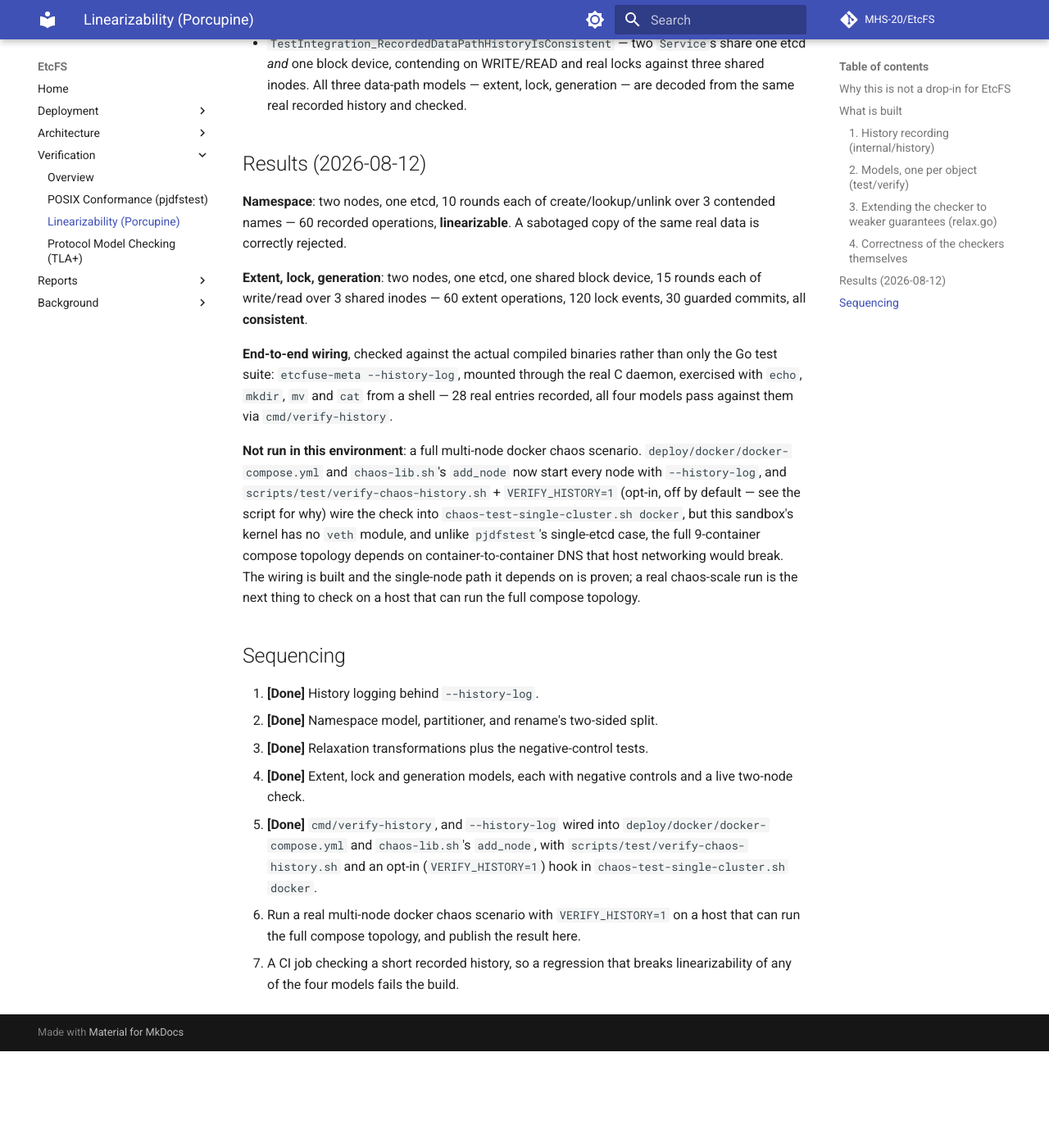
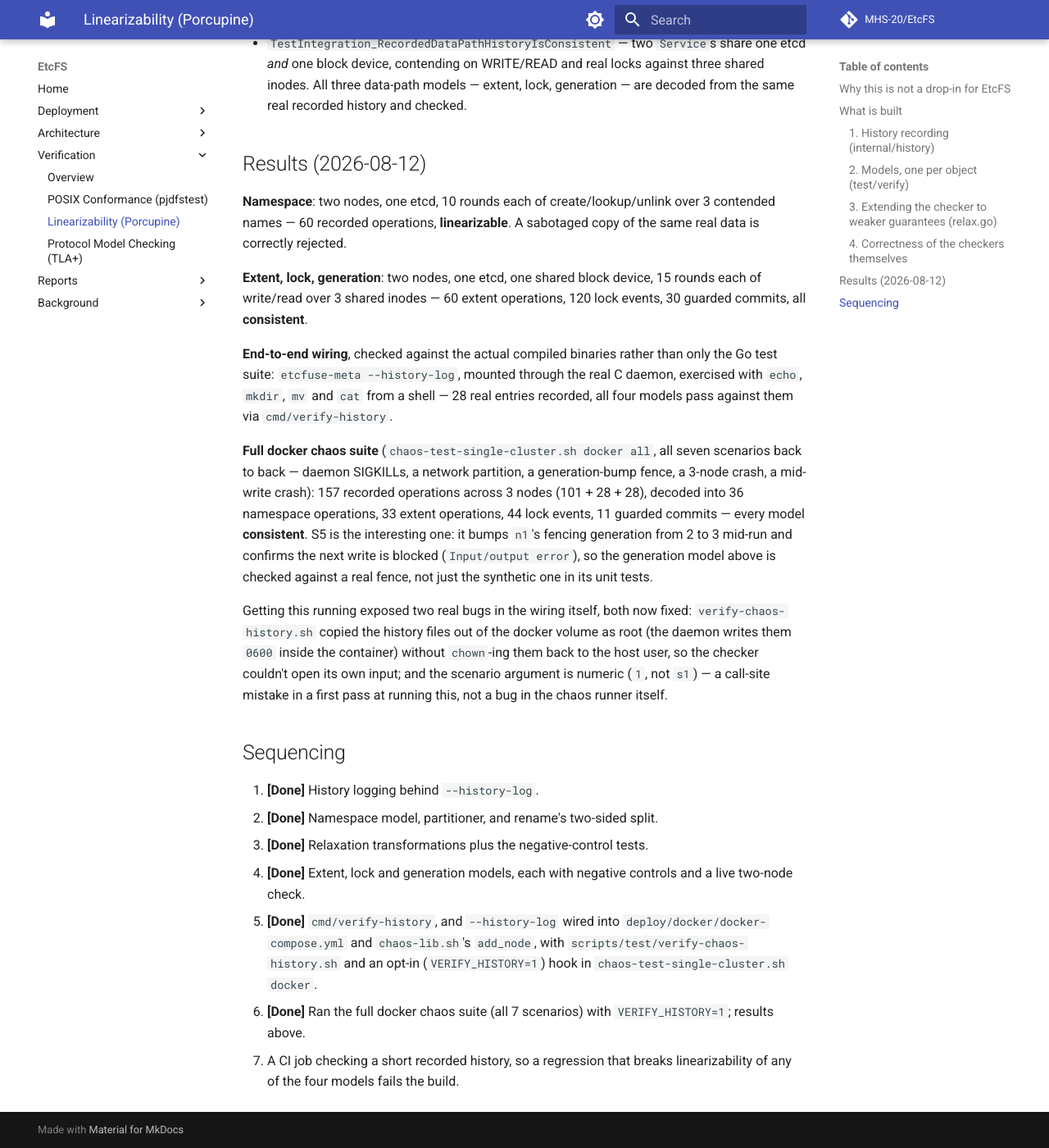
Before and after one commit to MHS-20/EtcFS, an MkDocs documentation site: the page built from docs/verification/porcupine.md, in a window 1280 px wide and 1400 px high, scrolled down 4169 px. Shown: the whole window at 82% size. Built offline with MkDocs 1.6.1 and Material for MkDocs 9.7.7, drawn with Linux system fonts in a browser that asks for light colours; comment, search, counter and statistics services are not loaded; before the commit the page ends 5451 px from its top, so only the background shows below that; some of the changed text lies outside the part shown.

Commit message:
fix(verify): wire history recording into the docker chaos suite

```diff
--- a/docs/verification/porcupine.md
+++ b/docs/verification/porcupine.md
@@ -1,8 +1,8 @@
 # Porcupine: linearizability and weaker models
 
-**Status: four models built — namespace, extent, lock, generation — each
-checked against a live cluster.** Wired into the docker chaos suite as an
-opt-in step (`VERIFY_HISTORY=1`).
+**Status: four models — namespace, extent, lock, generation — checked
+against the full docker chaos suite (all 7 scenarios).** Opt-in via
+`VERIFY_HISTORY=1`.
 
 [Porcupine](https://github.com/anishathalye/porcupine) is a linearizability
 checker: given a history of concurrent operations (each with an invocation
@@ -212,16 +212,23 @@ the real C daemon, exercised with `echo`, `mkdir`, `mv` and `cat` from a
 shell — 28 real entries recorded, all four models pass against them via
 `cmd/verify-history`.
 
-**Not run in this environment**: a full multi-node docker chaos scenario.
-`deploy/docker/docker-compose.yml` and `chaos-lib.sh`'s `add_node` now start
-every node with `--history-log`, and `scripts/test/verify-chaos-history.sh` +
-`VERIFY_HISTORY=1` (opt-in, off by default — see the script for why) wire the
-check into `chaos-test-single-cluster.sh docker`, but this sandbox's kernel
-has no `veth` module, and unlike `pjdfstest`'s single-etcd case, the full
-9-container compose topology depends on container-to-container DNS that host
-networking would break. The wiring is built and the single-node path it
-depends on is proven; a real chaos-scale run is the next thing to check on a
-host that can run the full compose topology.
+**Full docker chaos suite** (`chaos-test-single-cluster.sh docker all`, all
+seven scenarios back to back — daemon SIGKILLs, a network partition, a
+generation-bump fence, a 3-node crash, a mid-write crash): 157 recorded
+operations across 3 nodes (101 + 28 + 28), decoded into 36 namespace
+operations, 33 extent operations, 44 lock events, 11 guarded commits — every
+model **consistent**. S5 is the interesting one: it bumps `n1`'s fencing
+generation from 2 to 3 mid-run and confirms the next write is blocked
+(`Input/output error`), so the generation model above is checked against a
+real fence, not just the synthetic one in its unit tests.
+
+Getting this running exposed two real bugs in the wiring itself, both now
+fixed: `verify-chaos-history.sh` copied the history files out of the docker
+volume as root (the daemon writes them `0600` inside the container) without
+`chown`-ing them back to the host user, so the checker couldn't open its own
+input; and the scenario argument is numeric (`1`, not `s1`) — a call-site
+mistake in a first pass at running this, not a bug in the chaos runner
+itself.
 
 ## Sequencing
 
@@ -234,7 +241,7 @@ host that can run the full compose topology.
    `deploy/docker/docker-compose.yml` and `chaos-lib.sh`'s `add_node`, with
    `scripts/test/verify-chaos-history.sh` and an opt-in
    (`VERIFY_HISTORY=1`) hook in `chaos-test-single-cluster.sh docker`.
-6. Run a real multi-node docker chaos scenario with `VERIFY_HISTORY=1` on a
-   host that can run the full compose topology, and publish the result here.
+6. **[Done]** Ran the full docker chaos suite (all 7 scenarios) with
+   `VERIFY_HISTORY=1`; results above.
 7. A CI job checking a short recorded history, so a regression that breaks
    linearizability of any of the four models fails the build.
```
Also changed, not shown: docs/NEXT_STEPS.md (+11 -12 lines), 1 other file.
